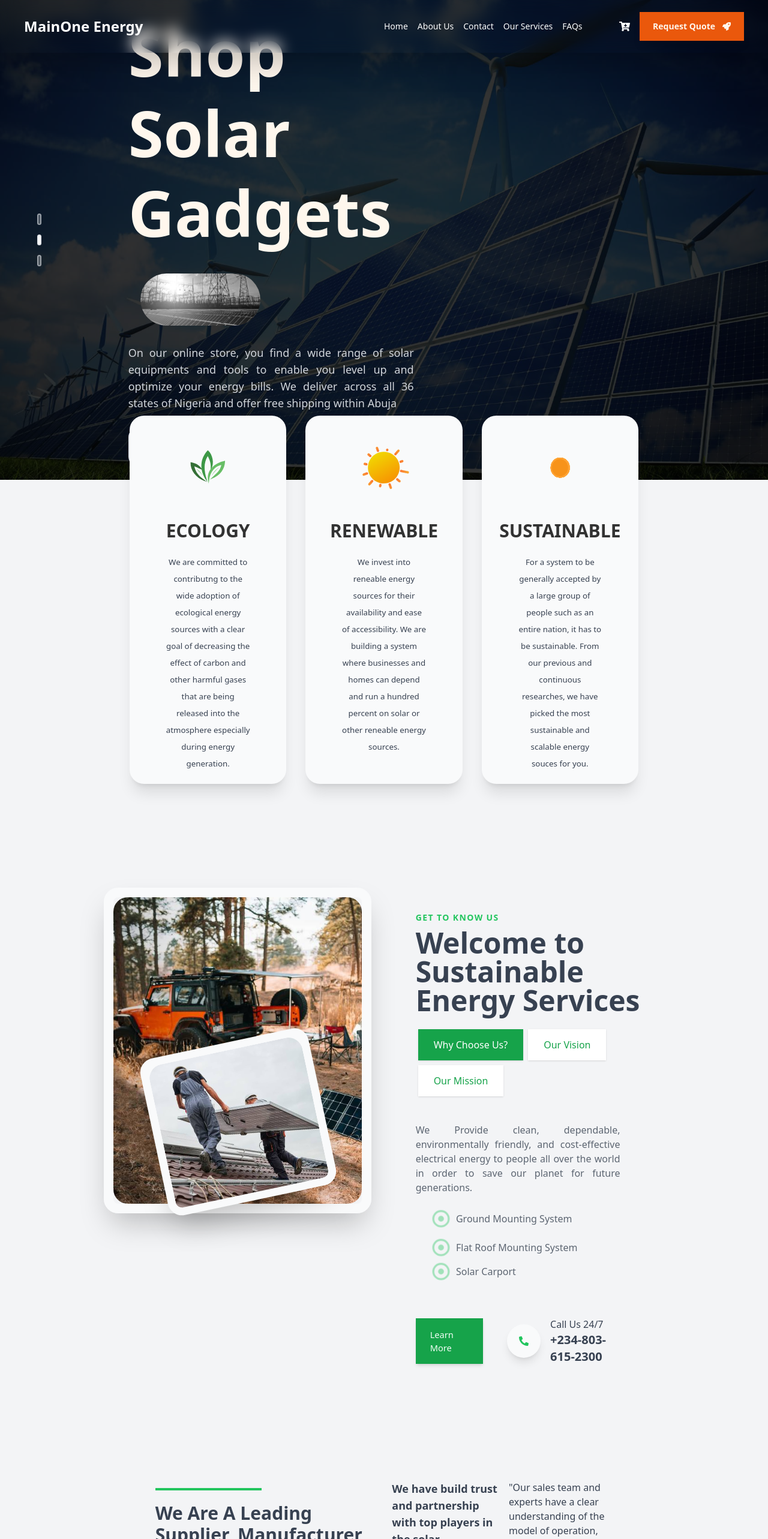
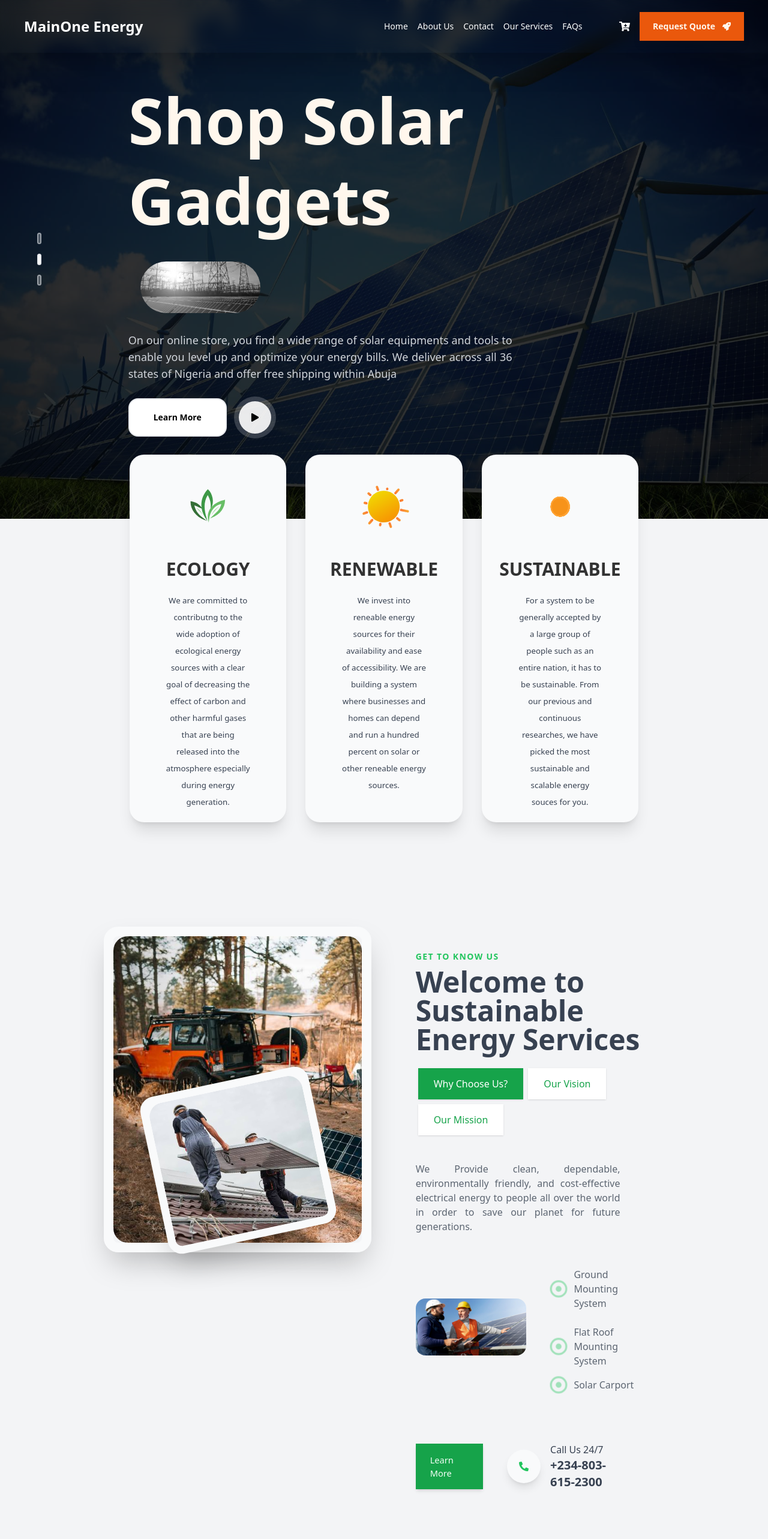
Before and after one commit to arewageek/sunciti, a Next.js app: page / in a window 1280 px wide. Shown: the top 2566 px of the page at 60% size. Built offline with nearby package versions, Linux system fonts and the light colour scheme.

Commit message:
2028:1702

```diff
--- a/src/ui/Header.jsx
+++ b/src/ui/Header.jsx
@@ -82,7 +82,7 @@ export const Header = () => {
 
     return (
         <div className='relative'>
-            <div className='w-full h-screen bg-black/80 text-orange-50 flex flex-col-reverse lg:flex-row justify-around items-center bg-center bg-cover bg-blend-overlay' style={{ backgroundImage: `url('${slides[activeSlide].background}')`}}>
+            <div className='w-full min-h-screen bg-black/80 text-orange-50 flex flex-col-reverse lg:flex-row justify-around items-center bg-center bg-cover bg-blend-overlay py-[100pt]' style={{ backgroundImage: `url('${slides[activeSlide].background}')`}}>
                 <div>
                     <div className='flex flex-row lg:flex-col space-x-4 lg:space-y-4 lg:space-x-0'>
                         {
@@ -94,7 +94,7 @@ export const Header = () => {
                 </div>
 
                 <div className='w-full lg:w-[80%] px-5 pt-10 mt-10 lg:mt-0 lg:pt-0'>
-                    <div className='w-full md:w-2/3 lg:w-1/2 mb-6'>
+                    <div className='w-full md:w-2/3 lg:w-2/3 mb-6'>
                         <h2 className='text-[40pt] pb-5 md:text-[60pt] lg:text-[80pt] font-extrabold leading-tight'>
                             { slides[activeSlide].heading} <img className='hidden lg:inline ml-5 w-[150pt] h-[65pt] rounded-full grayscale hover:grayscale-0 cursor-pointer transition duration-300 hover:animate-pulse' src={slides[activeSlide].image} />
                         </h2>
--- a/src/ui/MeetMainonTabs.jsx
+++ b/src/ui/MeetMainonTabs.jsx
@@ -34,41 +34,6 @@ export const MeetMainonTabs = () => {
                 <p className="leading-normal text-gray-600/90 text-justify py-5 lg:pr-10">
                     We Provide clean, dependable, environmentally friendly, and cost-effective electrical energy to people all over the world in order to save our planet for future generations.
                 </p>
-
-                <ul className="list-inside pl-[25pt] flex flex-col space-y-4 font-[450]">
-                    <li className="my-2 text-gray-600/90 flex items-center space-x-4">
-                    <div>
-                        <div className="p-1 rounded-full border-2 border-green-500 animate-ping">
-                        <div className="h-[6px] w-[6px] rounded-full bg-green-500"></div>
-                        </div>
-                    </div>
-                    <div>
-                        Ground Mounting System
-                    </div>
-                    </li>
-
-                    <li className="my-2 text-gray-600/90 flex items-center space-x-4">
-                    <div>
-                        <div className="p-1 rounded-full border-2 border-green-500 animate-ping">
-                        <div className="h-[6px] w-[6px] rounded-full bg-green-500"></div>
-                        </div>
-                    </div>
-                    <div>
-                        Flat Roof Mounting System
-                    </div>
-                    </li>
-
-                    <li className="my-2 text-gray-600/90 flex items-center space-x-4">
-                    <div>
-                        <div className="p-1 rounded-full border-2 border-green-500 animate-ping">
-                        <div className="h-[6px] w-[6px] rounded-full bg-green-500"></div>
-                        </div>
-                    </div>
-                    <div>
-                        Solar Carport
-                    </div>
-                    </li>
-                </ul>
             </div>
 
 
@@ -76,8 +41,6 @@ export const MeetMainonTabs = () => {
                 <p className="leading-normal text-gray-600/90 text-justify py-5 lg:pr-10">
                     We envision a time when solar powered technologies and solutions are available limitlessly across all of Africa, helping Africans truly harness the power in it's surrounding not just dependent on solar alone, but from all other forms of renewable energy sources
                 </p>
-
-
             </div>
 
 
--- a/src/ui/MeetMainone.jsx
+++ b/src/ui/MeetMainone.jsx
@@ -26,6 +26,49 @@ export const MeetMainone = () => {
 
             <MeetMainonTabs />
 
+            <div className='w-full flex justify-between space-x-3 py-5 flex-col md:flex-row items-center'>
+              <div className='w-full md:w-1/2'>
+                  <img src="./assets/images/21.jpg" alt="img" className='rounded-2xl w-full' />
+              </div>
+
+              <div className='w-full md:w-1/2 py-5 md:py-0'>
+                  <ul className="list-inside pl-[25pt] flex flex-col space-y-4 font-[450]">
+                      <li className="my-2 text-gray-600/90 flex items-center space-x-4">
+                          <div>
+                              <div className="p-1 rounded-full border-2 border-green-500 animate-ping">
+                              <div className="h-[6px] w-[6px] rounded-full bg-green-500"></div>
+                              </div>
+                          </div>
+                          <div>
+                              Ground Mounting System
+                          </div>
+                      </li>
+
+                      <li className="my-2 text-gray-600/90 flex items-center space-x-4">
+                          <div>
+                              <div className="p-1 rounded-full border-2 border-green-500 animate-ping">
+                              <div className="h-[6px] w-[6px] rounded-full bg-green-500"></div>
+                              </div>
+                          </div>
+                          <div>
+                              Flat Roof Mounting System
+                          </div>
+                      </li>
+
+                      <li className="my-2 text-gray-600/90 flex items-center space-x-4">
+                          <div>
+                              <div className="p-1 rounded-full border-2 border-green-500 animate-ping">
+                              <div className="h-[6px] w-[6px] rounded-full bg-green-500"></div>
+                              </div>
+                          </div>
+                          <div>
+                              Solar Carport
+                          </div>
+                      </li>
+                  </ul>
+              </div>
+            </div>
+
               <div className="flex pt-10 flex-col lg:flex-row items-start lg:items-center space-y-3 lg:space-y-0 lg:space-x-4">
                 <a href="/about" className="bg-green-600 font-[450] hover:bg-green-700 hover:text-green-100 transition px-6 py-4 shadow-md text-[11pt] text-green-50">
                   Learn More
--- a/src/ui/MoreOnMainone.jsx
+++ b/src/ui/MoreOnMainone.jsx
@@ -1,7 +1,27 @@
 import React from 'react'
 import { MoreOnMainoneCard } from './MoreOnMainoneCard'
+import { FaLightbulb, FaRegLightbulb, FaSolarPanel } from 'react-icons/fa'
 
 export const MoreOnMainone = () => {
+
+    const services = [
+        {
+            title: 'Solar Inverter Services',
+            content: '',
+            icon: <FaSolarPanel />
+        },
+        {
+            title: 'Solar Street Light Installation',
+            content: '',
+            icon: <FaLightbulb />
+        },
+        {
+            title: 'Electrical Design ad Wiring',
+            content: '',
+            icon: <FaRegLightbulb />
+        }
+    ]
+
     return (
         <div className='w-full py-5 my-4'>
             <div className='w-full md:w-[70%] mx-auto flex flex-col md:flex-row justify-between px-10 py-5'>
@@ -34,9 +54,7 @@ export const MoreOnMainone = () => {
             </div>
 
             <div className='md:w-[70%] mx-auto my-5 flex flex-wrap overflow-auto px-5 py-3'>
-            <MoreOnMainoneCard />
-            <MoreOnMainoneCard />
-            <MoreOnMainoneCard />
+                {   services.map(service => <MoreOnMainoneCard key={service.title} title={service.title} content={service.content} icon={service.icon} />)  }
             </div>
         </div>
     )
--- a/src/ui/MoreOnMainoneCard.jsx
+++ b/src/ui/MoreOnMainoneCard.jsx
@@ -1,25 +1,25 @@
 import React from 'react'
 
-export const MoreOnMainoneCard = () => {
+export const MoreOnMainoneCard = ({ title, content, icon }) => {
     return (
-        <div className='w-full lg:w-1/3 p-3'>
+        <div className='w-full lg:w-1/3 p-3 group'>
             <div className='pl-5 pb-5 bg-white shadow-lg flex justify-end'>
                 <div className='w-[90%] border-t-4 border-t-green-600'>
                     <div className='w-full flex justify-between'>
                         <div className='text-lg md:text-2xl font-[900] w-1/2 relative bottom-0 flex flex-col justify-end'>
                             <h1>
-                                Solar Inverter Services
+                                { title }
                             </h1>
                         </div>
 
-                        <div className='w-[60pt] md:w-[90pt] h-[60pt] md:h-[90pt] bg-green-600'>
-
+                        <div className='w-[60pt] md:w-[90pt] h-[60pt] md:h-[90pt] bg-green-600 flex items-center justify-center text-5xl md:text-7xl text-green-400 group-hover:bg-green-400 group-hover:text-green-600 transition'>
+                            { icon }
                         </div>
                     </div>
 
                     <div className='text-sm pr-5 md:pr-10 py-5 flex flex-col space-y-3'>
                         <p>
-                            We install and sell a wide variation of solar inverters for different load sizes, environments and use cases.
+                            { content }
                         </p>
 
                         <p>
```
Also changed, not shown: public/assets/images/21.jpg (added). Lines whose indentation alone changed are shown as unchanged.
